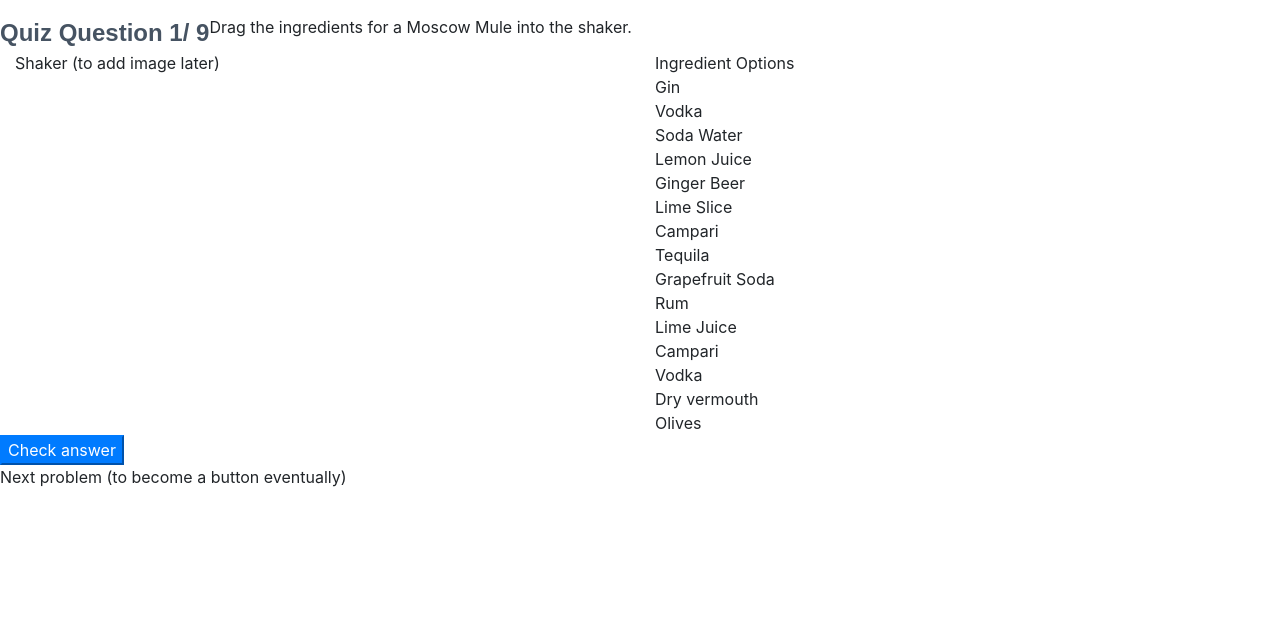
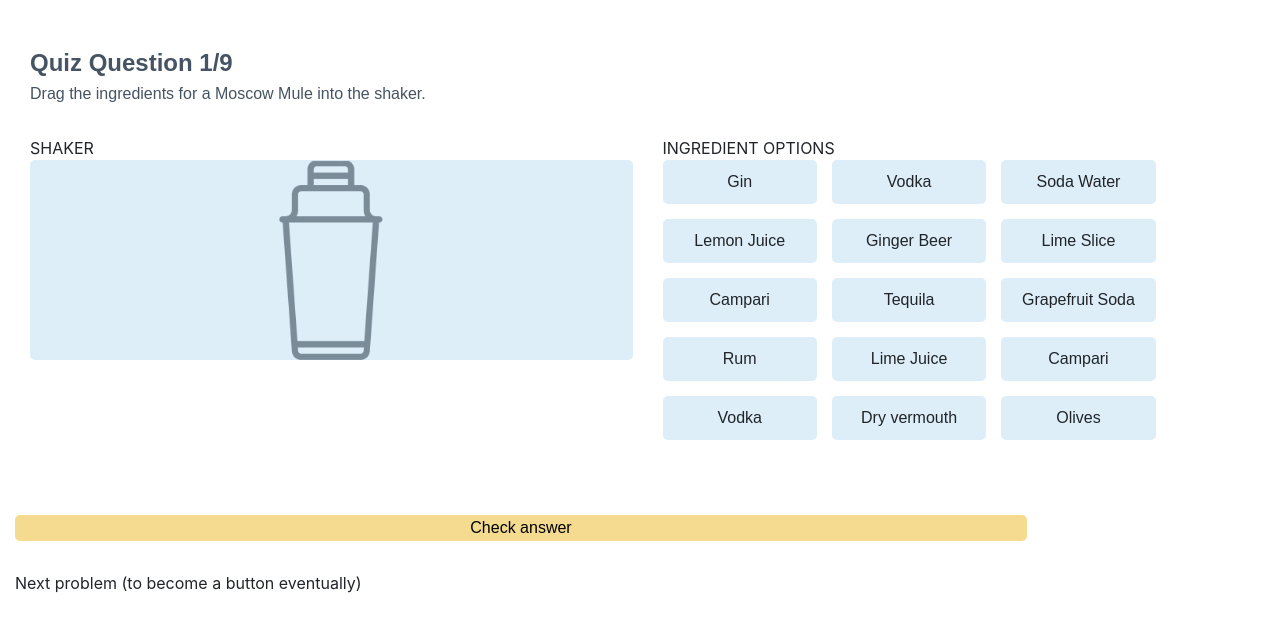
Before and after one commit to chris-cox-columbia/UID-Final-Project, a Flask app: page /quiz/1 in a window 1280 px wide. Shown: the part 101-733 px from the top of the page. Run offline with Flask 2, Linux system fonts and the light colour scheme; some libraries are stand-ins or nearby versions; some web fonts are replaced.

Commit message:
about to fix button

```diff
--- a/static/dragDrop.js
+++ b/static/dragDrop.js
@@ -18,7 +18,7 @@ function pushIngredients(){
 function addIngredients(object){
   var x = $("<div>")
   $(x).prop({
-    class: "drag",
+    class: "drag col-3",
     id: object.replace(/\s/g, ""),
     innerHTML: object
   })
@@ -41,7 +41,7 @@ function pushDrink(){
 function addDrink(object){
   var x = $("<div>")
   $(x).prop({
-    class: "drag",
+    class: "drag col-3",
     id: object,
     innerHTML: object
   })
@@ -136,7 +136,7 @@ function makeRed(index){
 }
 
 function buttonAnswer(){
-  let button = $('<button class="btn-primary">Check answer</button>')
+  let button = $('<button class="answer_button">Check answer</button>')
   $(button).click(function(){
     check(drink)
   })
--- a/static/quiz.css
+++ b/static/quiz.css
@@ -4,9 +4,41 @@
   padding: 0px;
 }
 
-
+.row{
+  margin-bottom: 30px;
+  margin-left: 0px;
+}
 
 /* drag and drop */
+
+#drinkTarget{
+  background-color: #DDEEF8;
+  height: 200px;
+  border-radius: 5px;
+  text-align-last: center;
+}
+
+#shaker_image{
+  height:100%;
+  opacity: 50%;
+}
+
+.drag {
+  background-color: #DDEEF8;
+  border-radius: 5px;
+  margin-right: 15px;
+  margin-bottom: 15px;
+  text-align: center;
+  padding: 10px;
+  font-family: 'Muli', sans-serif;
+}
+
+/* ratios */
+
+#main_row, #answer{
+  margin-left: 0px;
+}
+
 #title{
   color: #465362;
   font-family: 'Muli', sans-serif;
@@ -26,6 +58,7 @@
   border-radius: 5px;
   margin-right: 15px;
   text-align: center;
+  padding: 10px;
 }
 
 .textinput{
@@ -34,7 +67,7 @@
 }
 
 .answer_button{
-  width: 100%;
+  width: 80%;
   border: 0px;
   border-radius: 5px;
   background-color: #F4DB90;
--- a/templates/dragDrop.html
+++ b/templates/dragDrop.html
@@ -17,18 +17,19 @@
   </div>
   <!-- row to track which quesiton the user is on -->
   <div class="row" id="question_tracker">
-      <span id="title">Quiz Question {{questionDetails.id}}/ 9<br></span>
-      {{questionDetails.question}}
+    <div class="col-12"><span id="title">Quiz Question {{questionDetails.id}}/9</span></div>
+    <div class="col-12"><span id="body">{{questionDetails.question}}</span></div>
   </div>
   <!-- row to do the dragging and dropping -->
   <div class="row" id="interface">
     <div class="col-6">
-      <div id="drinkTarget">Shaker (to add image later)</div>
-      <div id="drink"></div>
+      <div>SHAKER</div>
+      <div id="drinkTarget"><img src="{{ url_for('static', filename = 'newemptyshaker.png') }}" id="shaker_image"></div>
+      <div id="drink" class="row"></div>
     </div>
     <div class="col-6">
-      <div id="ingredientTarget">Ingredient Options</div>
-      <div id="ingredientList"></div>
+      <div id="ingredientTarget">INGREDIENT OPTIONS</div>
+      <div id="ingredientList" class="row"></div>
     </div>
   </div>
 
--- a/templates/ratios.html
+++ b/templates/ratios.html
@@ -32,12 +32,12 @@
   <!-- back and next -->
 
   <div class="row" id="navigation">
-    <div class="col-4 bottom_button">
+    <div class="col-4">
         <button type="button" class="quiz_button" id="back_button">Back</button>
     </div>
     <div class="col-4 bottom_button">
     </div>
-    <div class="col-4 bottom_button">
+    <div class="col-4">
         <button type="button" class="quiz_button" id="next_button">Next</button>
     </div>
 
```
